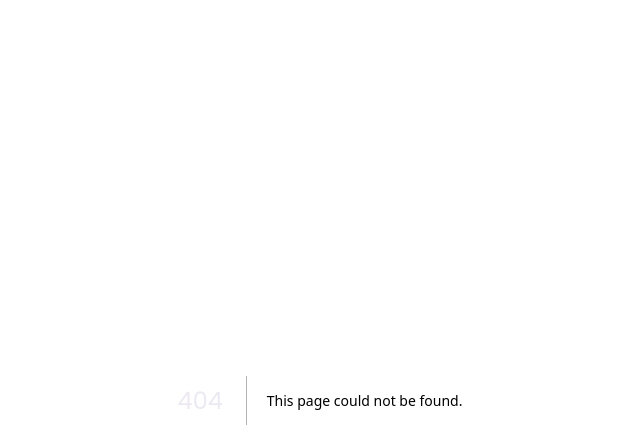
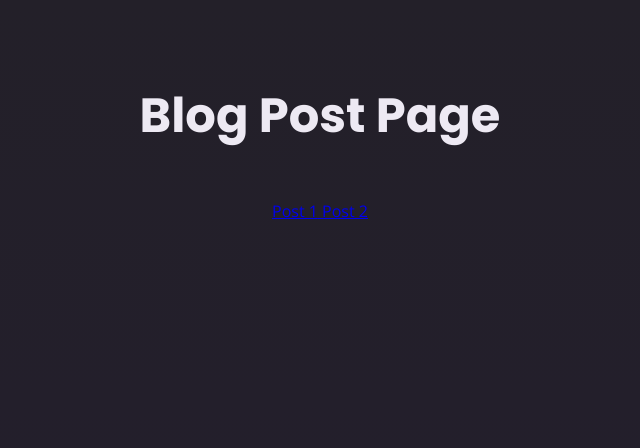
Before and after one commit to tandonsumit07/first-app, a Next.js app: page /blog in a window 1280 px wide. Before the commit this address had no page. Shown: the top 448 px of the page, without its empty margins (320-960 px from the left). Built offline with nearby package versions, Linux system fonts and the light colour scheme.

Commit message:
exercise completed

```diff
--- /dev/null
+++ b/app/blog/page.js
@@ -0,0 +1,11 @@
+import Link from "next/link";
+
+export default function BlogPostPage(){
+    return (
+        <main>
+            <h1> Blog Post Page</h1>
+            <Link href="/blog/post-1" > Post 1</Link>
+            <Link href="/blog/post-2" > Post 2</Link>
+        </main>
+    )
+}
```
Also changed, not shown: app/blog/[slug]/page.js (added, +11 -0 lines).
